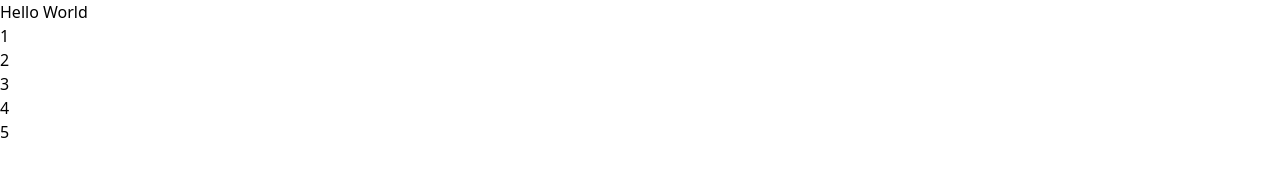
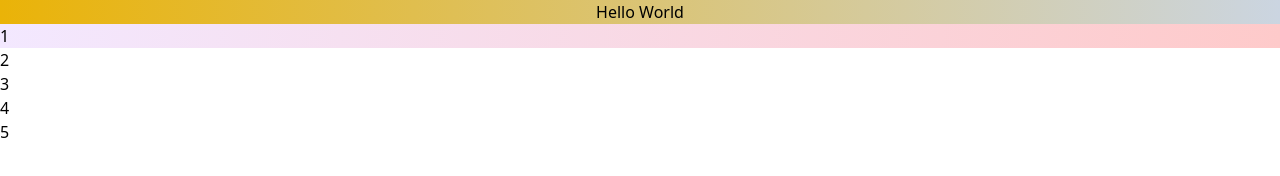
Before and after one commit to rtcottle/basic-tailwind, a website: page index.html in a window 1280 px wide. Drawn offline with Linux system fonts and the light colour scheme.

Commit message:
added some styles from tailwind

```diff
--- a/index.html
+++ b/index.html
@@ -8,8 +8,12 @@
     <title>Tailwind Testing</title>
   </head>
   <body>
-    <div>Hello World</div>
-    <div>1</div>
+    <div class="bg-gradient-to-r from-yellow-500 to-slate-300 text-center">
+      Hello World
+    </div>
+    <div class="bg-gradient-to-r from-purple-100 to-red-200 hover:animate-spin">
+      1
+    </div>
     <div>2</div>
     <div>3</div>
     <div>4</div>
--- a/package.json
+++ b/package.json
@@ -1,4 +1,7 @@
 {
+  "scripts": {
+    "start": "npx tailwindcss -i ./styles.css -o ./output.css --watch"
+  },
   "devDependencies": {
     "tailwindcss": "^3.3.1"
   }
```
Also changed, not shown: output.css.
